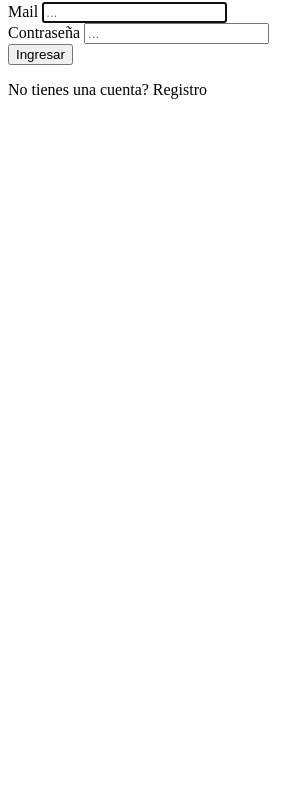
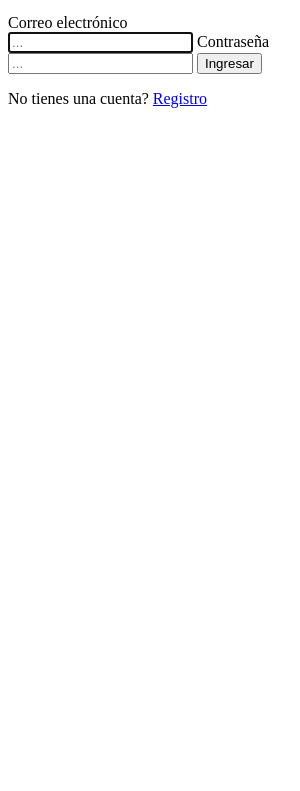
Before and after one commit to Spectral-App/Spectral-Concept-, an Electron app: page src/content/login.html in a window 300 px wide. Shown: the part 53-844 px from the top of the page. Drawn offline with Linux system fonts and the light colour scheme; files whose address does not match are found by name.

Commit message:
Cambio simple

```diff
--- a/src/content/login.html
+++ b/src/content/login.html
@@ -1,12 +1,22 @@
+<!DOCTYPE html>
+<html lang="es">
+<head>
+    <meta charset="UTF-8">
+    <title>Login</title>
+</head>
+<body>
     <section>
         <h2>Login</h2>
         <form id="loginForm">
-        <label>Mail</label>
+            <label>Correo electrónico</label>
             <input type="email" placeholder="..." id="email" required autofocus>
             <label>Contraseña</label>
             <input type="password" placeholder="..." id="password" required>
             <input type="submit" value="Ingresar">
         </form>
-    <p>No tienes una cuenta? <a onclick="loadPage('signup')">Registro</a></p>
+        <p>No tienes una cuenta? <a href="javascript:void(0);" onclick="loadPage('signup.html')">Registro</a></p>
     </section>
+    <script src="scripts/pageLoad/account/common.js"></script>
     <script src="scripts/pageLoad/account/login.js"></script>
+</body>
+</html>
```
Lines whose indentation alone changed are shown as unchanged.
